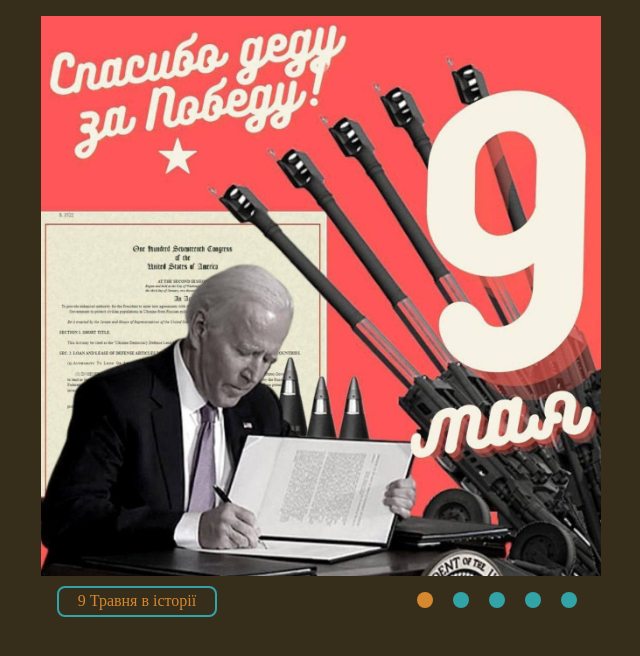
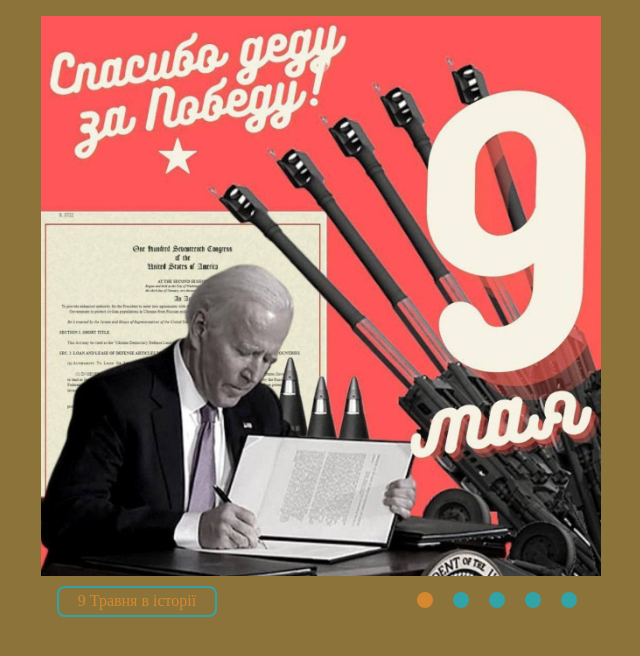
Before and after one commit to DStukalo/cssMemSlider, a plain HTML site: page cssMemSlider/index.html in a window 1280 px wide. Shown: the whole page, without its empty margins (319-959 px from the left). Drawn offline with Linux system fonts and the light colour scheme.

Commit message:
fix:change css styles for backgroud and measuring (Monday, May 14, 2022 14:54:11)

```diff
--- a/cssMemSlider/style.css
+++ b/cssMemSlider/style.css
@@ -10,7 +10,7 @@ img {
 }
 
 body {
-    background-color: #362d1b;
+    background-color: #8c733a;
     overflow: hidden;
 }
 
@@ -36,7 +36,7 @@ body {
 .img-container {
     width: 100%;
     height: auto;
-    border-radius: 5px;
+    border-radius: 0.5rem;
     position: relative;
     margin: 0 auto;
 }
@@ -69,7 +69,7 @@ body {
     z-index: 0;
     width: 10rem;
     text-align: center;
-    border: 2px solid #32a4a8;
+    border: 0.15rem solid #32a4a8;
     border-radius: 0.5rem;
     color: #d6882f;
     padding: 0.3rem;
@@ -86,7 +86,7 @@ body {
     height: 1rem;
     margin: 1rem 0.5rem;
     border-radius: 50%;
-    transition: background ease-in-out 0.5s;
+    transition: all ease-in-out 0.5s;
     background-color: #32a4a8;
 }
 
```
